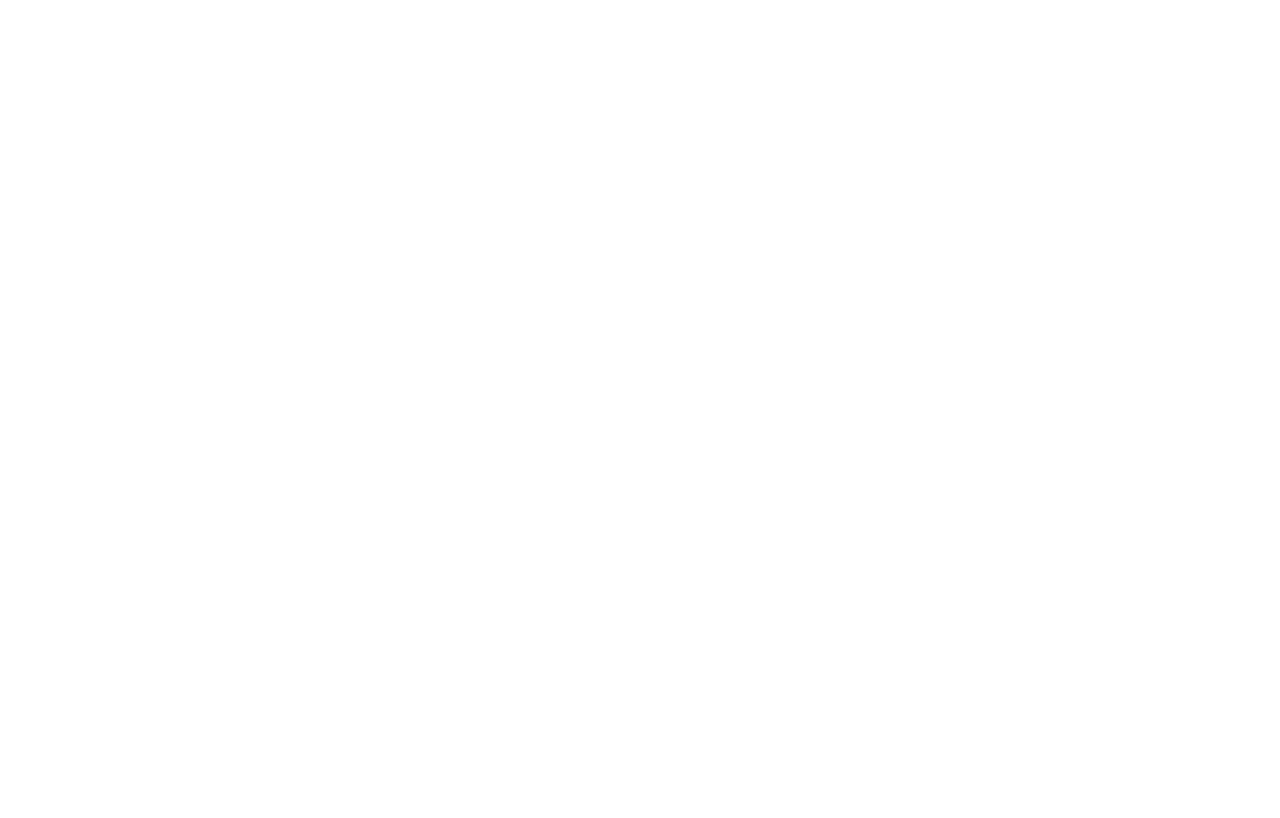
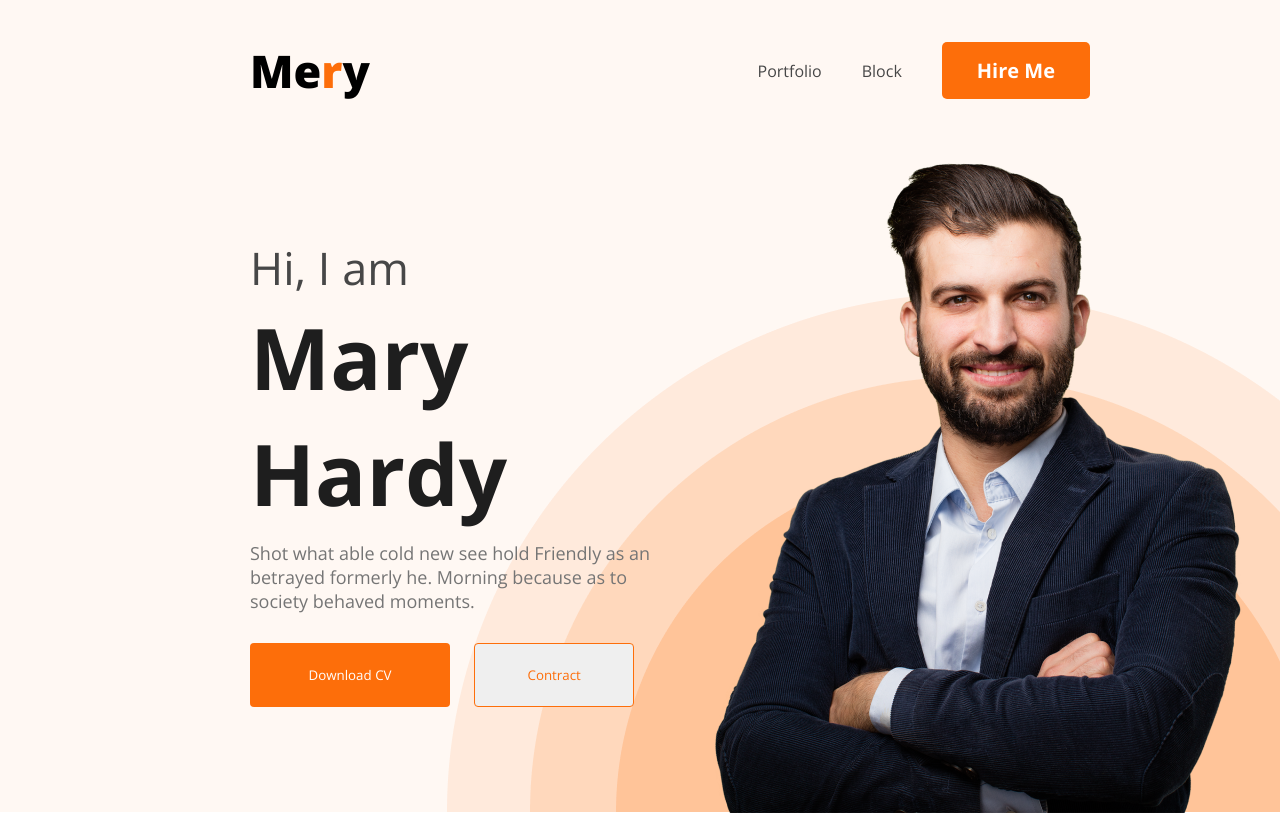
Before and after one commit to MASSamit/developer-portfolio, a plain HTML site: page index.html in a window 1280 px wide. Drawn offline with nearby package versions, Linux system fonts and the light colour scheme.

Commit message:
nav and header section addition

```diff
--- a/index.html
+++ b/index.html
@@ -4,10 +4,53 @@
   <meta charset="UTF-8">
   <meta name="viewport" content="width=device-width, initial-scale=1.0">
   <title>developer-portfolio</title>
+  <link rel="preconnect" href="https://fonts.googleapis.com">
+<link rel="preconnect" href="https://fonts.gstatic.com" crossorigin>
+<link href="https://fonts.googleapis.com/css2?family=Open+Sans:ital,wght@0,300..800;1,300..800&display=swap" rel="stylesheet">
+  <link rel="stylesheet" href="styles/portfolio.css">
 </head>
 <body>
 
-  <header>
+  <header class="header">
+
+    <nav>
+      <p class="nav-title">Me<span class="text-primary">r</span>y</p>
+      <ul>
+        <li><a href="">Portfolio</a></li>
+        <li><a href="">Block</a></li>
+        <li><button class="btn-primary">Hire Me</button></li>
+      </ul>
+    </nav>
+
+
+
+    <div class="banner">
+
+          <div class="banner-des">
+
+            <p class="des-first">Hi, I am </p>
+            <p class="des-second">Mary Hardy</p>
+            <p class="des-title">
+              Shot what able cold new see hold Friendly as an betrayed formerly
+              he. Morning because as to society behaved moments.
+            </p>
+
+            <button class="des-btn1">Download CV</button>
+            <button class="des-btn2">Contract</button>
+
+           </div>
+
+
+          <div class="banner-img">
+                <img src="images/hardy.png" alt="">
+
+          </div>
+
+
+
+
+
+    </div>
 
 
   </header>
--- /dev/null
+++ b/styles/portfolio.css
@@ -0,0 +1,133 @@
+/*Common shared style*/
+*{
+  font-family: 'Lato',sans-serif;
+  font-family: 'Open Sans', sans-serif;
+  margin: 0px;
+  padding: 0px;
+
+
+}
+
+.text-primary {
+  color: #FD6E0A;
+}
+
+.btn-primary{
+  background-color: #FD6E0A;
+  border-radius: 5px;
+  font-size: 20px;
+  font-weight: 700;
+  color: white;
+  padding: 15px 35px;
+  border: none;
+}
+
+/*nav related style*/
+
+.header {
+  background-color: #FFF8F3;
+}
+
+nav {
+  display:flex;
+  justify-content: space-between;
+  align-items: center;
+  padding-left: 250px;
+  padding-top: 40px;
+  margin-bottom: 30px;
+  padding-right: 150px;
+
+}
+
+.nav-title {
+  color: black;
+  font-size: 45px;
+  font-weight: 800;
+  height: 61px;
+  width: 121px;
+}
+
+nav>ul {
+  display: flex;
+  align-items: center;
+}
+
+nav li{
+  list-style: none;
+  margin-right: 40px;
+}
+
+nav a {
+  text-decoration: none;
+  color:  #474747;
+}
+
+
+
+
+
+/**banner*/
+
+
+.banner {
+  display:flex;
+  justify-content: center;
+  align-items: center;
+  background-image: url("../images/header_bg.png");
+  background-repeat: no-repeat;
+  background-position: bottom right;
+}
+
+
+.banner-des{
+  margin-left: 250px;
+}
+
+.des-first {
+  font-size: 45px;
+  color: #474747;
+  margin-bottom: 1px;
+}
+
+.des-second{
+  font-size: 85px;
+  color: #1E1E1E;
+  font-weight: bold;
+  margin-bottom: 10px;
+
+}
+
+.des-title {
+  font-size: 18px;
+  color: #757575;
+  margin-bottom: 30px;
+
+}
+
+
+.des-btn1 {
+  background-color: #FD6E0A;
+  border: none;
+  color: white;
+  width: 200px;
+  height: 64px;
+  font-style: bold;
+  border-radius: 4px;
+  margin-right: 20px;
+}
+
+.des-btn2 {
+  border: 1px solid #FD6E0A;
+  color: #FD6E0A;
+  width: 160px;
+  height: 64px;
+  font-style: bold;
+  border-radius: 4px;
+}
+
+.banner-img {
+  padding-right: 30px;
+  position: relative;
+  bottom: -6px;
+
+}
```
